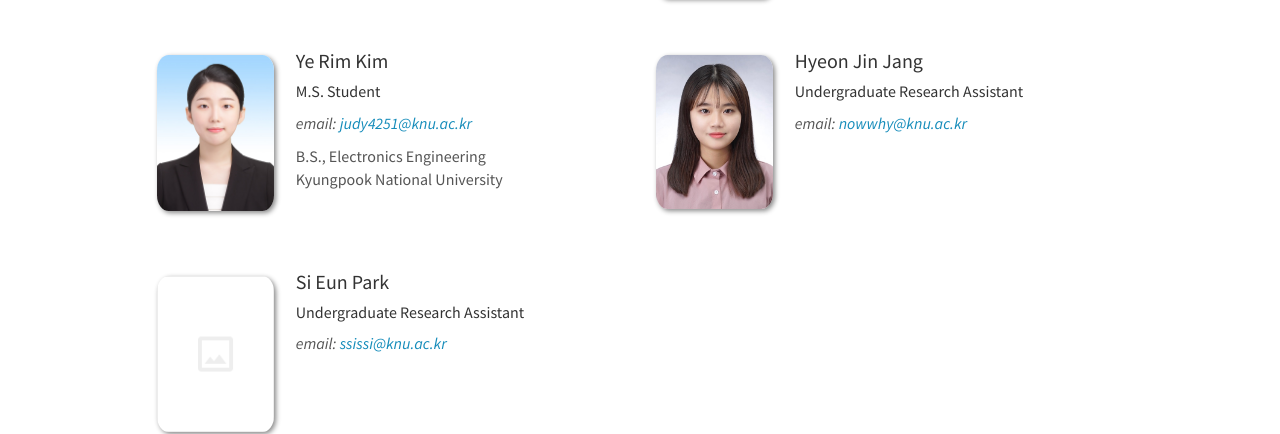
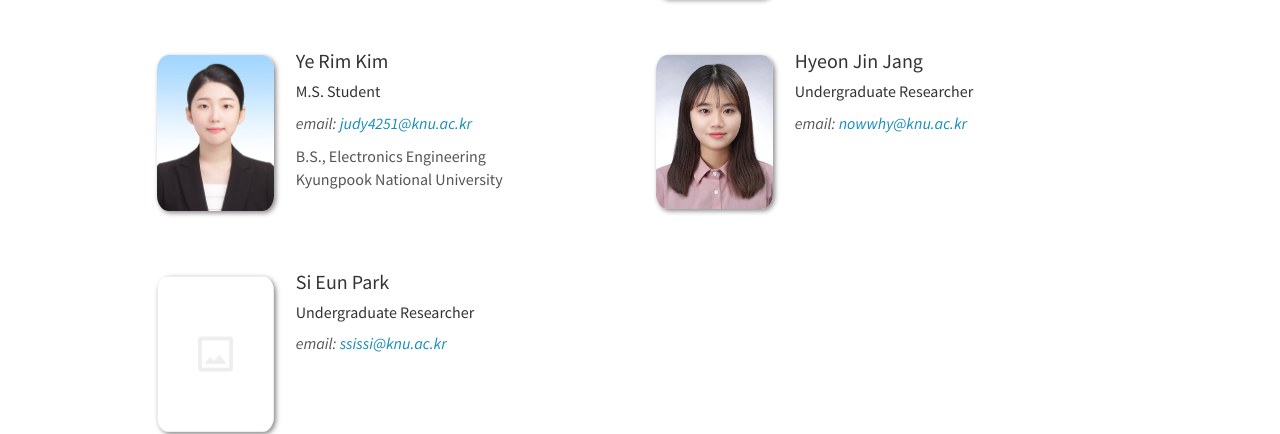
Before and after one commit to KNU-BrainAI/knu-brainai.github.io, a Jekyll site: the page built from _pages/team.md, in a window 1280 px wide and 1079 px high. Shown: the part 364-798 px from the top of the window. Built offline with Jekyll 4.4.1, drawn with Linux system fonts in a browser that asks for light colours; nearby versions of some CDN libraries.

Commit message:
Update team_members.yml

```diff
--- a/_data/team_members.yml
+++ b/_data/team_members.yml
@@ -23,14 +23,14 @@
 
 - name: Hyeon Jin Jang
   photo: hjjang.jpg
-  info: Undergraduate Research Assistant
+  info: Undergraduate Researcher
   email: nowwhy@knu.ac.kr
   number_educ: 1
   education1:
 
 - name: Si Eun Park
   photo: blank.png
-  info: Undergraduate Research Assistant
+  info: Undergraduate Researcher
   email: ssissi@knu.ac.kr
   number_educ: 1
   education1:
```
